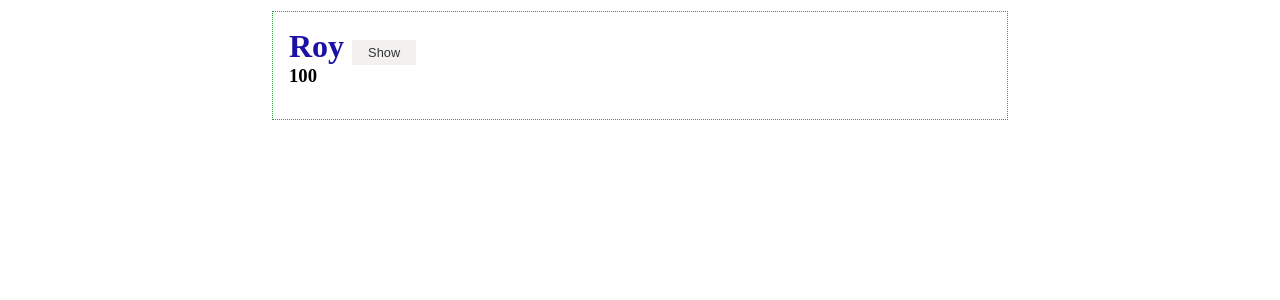
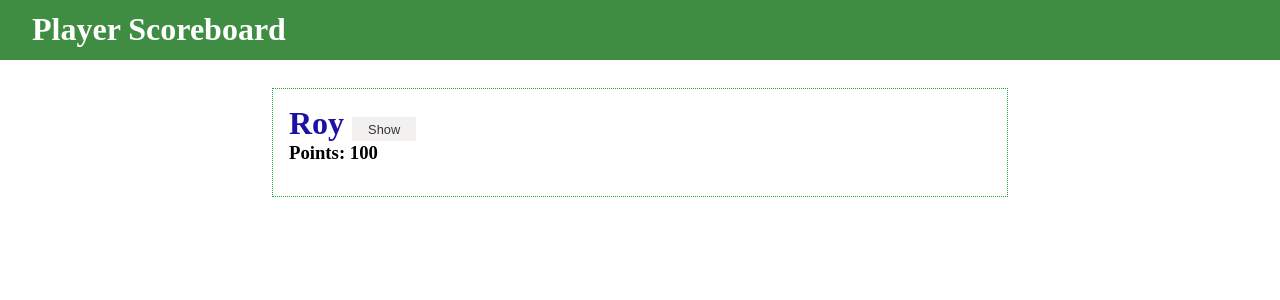
Before and after one commit to webroyit/s4v0e3-FirstSvelte, a Svelte app: page / in a window 1280 px wide. Shown: the top 300 px of the page. Built offline with nearby package versions, Linux system fonts and the light colour scheme.

Commit message:
Add navbar component

```diff
--- a/public/global.css
+++ b/public/global.css
@@ -1,4 +1,5 @@
 :root {
+    --primary-color: #2a812f;
     --dark-color: #313030;
     --light-color: #f3f0f0;
 }
@@ -14,6 +15,18 @@
     margin: auto;
     overflow: hidden;
     padding: 0 2rem;
+}
+
+.navbar {
+    display: flex;
+    justify-content: space-between;
+    align-items: center;
+    padding: 0.7rem 2rem;
+    z-index: 1;
+    width: 100%;
+    border-bottom: solid 1px var(--primary-color);
+    opacity: 0.9;
+    margin-bottom: 1rem;
 }
 
 .card{
@@ -41,6 +54,11 @@
     margin-right: .2rem;
 }
 
+.bg-primary{
+    background: var(--primary-color);
+    color: #fff;
+}
+
 .btn-dark{
     background: var(--dark-color);
     color: #fff;
--- a/src/App.svelte
+++ b/src/App.svelte
@@ -1,4 +1,6 @@
 <script>
+	import Navbar from './Navbar.svelte';
+
 	// variables
 	let name = "Roy";
 	let points = 100;
@@ -19,6 +21,7 @@
 	}
 </style>
 
+<Navbar />
 <div class="container">
 	<div class="card">
 		<h1>
@@ -27,7 +30,7 @@
 				{#if showControls}Hide{:else}Show{/if}
 			</button>
 		</h1>
-		<h3>{points}</h3>
+		<h3>Points: {points}</h3>
 
 		{#if showControls}
 			<button class="btn" on:click={addPoint}>+1</button>
--- /dev/null
+++ b/src/Navbar.svelte
@@ -0,0 +1,3 @@
+<div class="navbar bg-primary">
+    <h1>Player Scoreboard</h1>
+</div>
```
